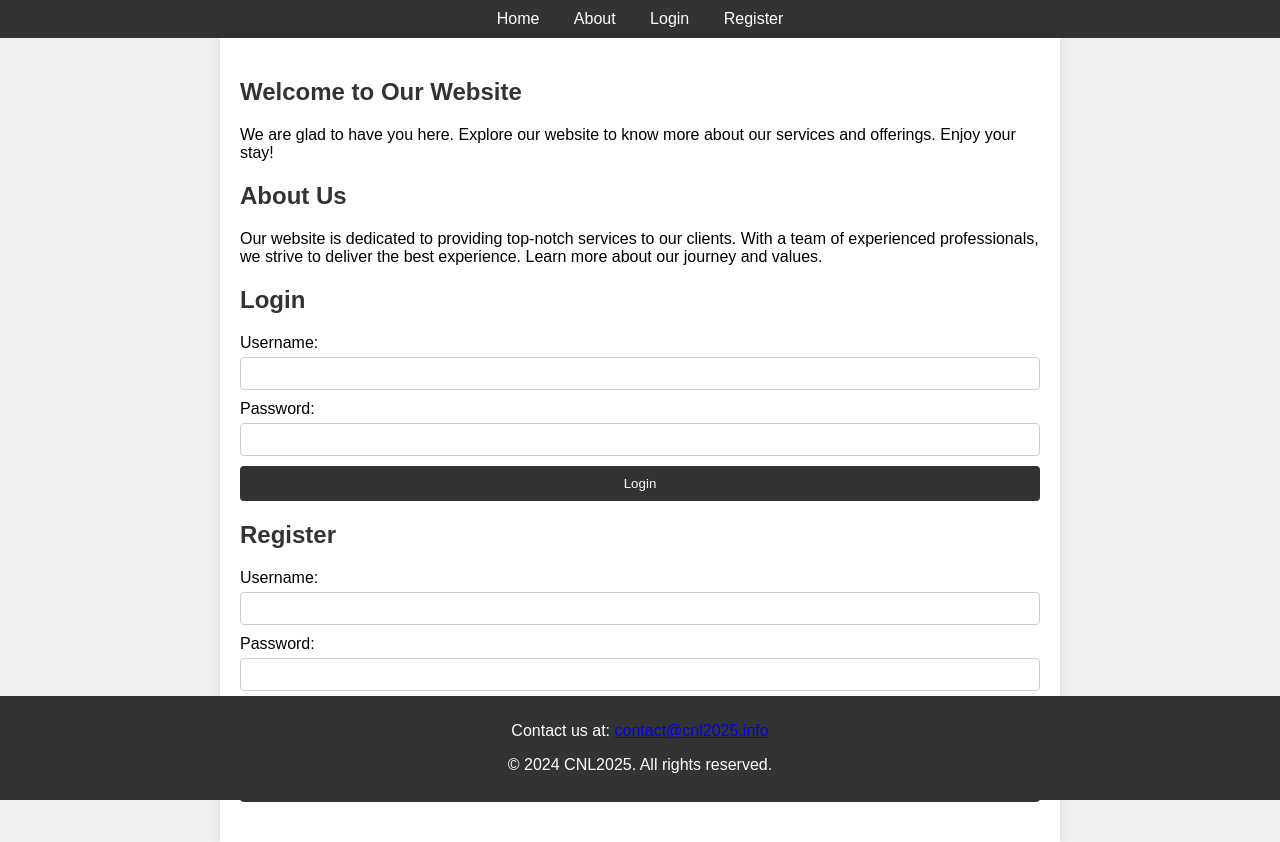
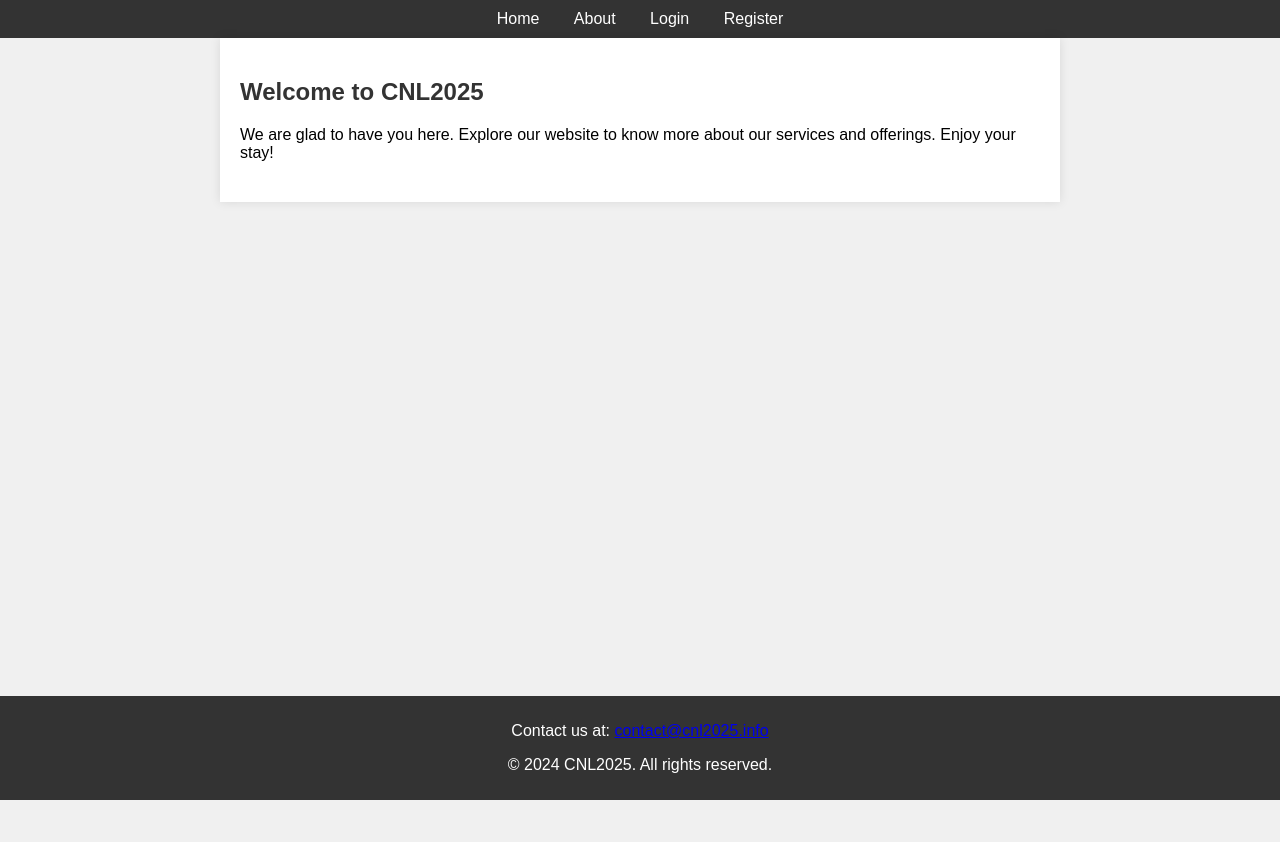
Before and after one commit to vedasree7/testwebsite, a plain HTML site: page index.html in a window 1280 px wide. After the commit the page ends 800 px from the top, so only its background shows below. Drawn offline with Linux system fonts and the light colour scheme.

Commit message:
Update index.html

```diff
--- a/index.html
+++ b/index.html
@@ -3,57 +3,26 @@
 <head>
     <meta charset="UTF-8">
     <meta name="viewport" content="width=device-width, initial-scale=1.0">
-    <title>Elegant Website</title>
+    <title>Home - CNL2025</title>
     <link rel="stylesheet" href="styles.css">
 </head>
 <body>
     <header>
         <nav>
             <ul>
-                <li><a href="#home">Home</a></li>
-                <li><a href="#about">About</a></li>
-                <li><a href="#login">Login</a></li>
-                <li><a href="#register">Register</a></li>
+                <li><a href="index.html">Home</a></li>
+                <li><a href="about.html">About</a></li>
+                <li><a href="login.html">Login</a></li>
+                <li><a href="register.html">Register</a></li>
             </ul>
         </nav>
     </header>
-
     <main>
         <section id="home">
-            <h1>Welcome to Our Website</h1>
+            <h1>Welcome to CNL2025</h1>
             <p>We are glad to have you here. Explore our website to know more about our services and offerings. Enjoy your stay!</p>
         </section>
-
-        <section id="about">
-            <h2>About Us</h2>
-            <p>Our website is dedicated to providing top-notch services to our clients. With a team of experienced professionals, we strive to deliver the best experience. Learn more about our journey and values.</p>
-        </section>
-
-        <section id="login">
-            <h2>Login</h2>
-            <form>
-                <label for="username">Username:</label>
-                <input type="text" id="username" name="username" required>
-                <label for="password">Password:</label>
-                <input type="password" id="password" name="password" required>
-                <button type="submit">Login</button>
-            </form>
-        </section>
-
-        <section id="register">
-            <h2>Register</h2>
-            <form>
-                <label for="new-username">Username:</label>
-                <input type="text" id="new-username" name="new-username" required>
-                <label for="new-password">Password:</label>
-                <input type="password" id="new-password" name="new-password" required>
-                <label for="email">Email:</label>
-                <input type="email" id="email" name="email" required>
-                <button type="submit">Register</button>
-            </form>
-        </section>
     </main>
-
     <footer>
         <p>Contact us at: <a href="mailto:contact@cnl2025.info">contact@cnl2025.info</a></p>
         <p>&copy; 2024 CNL2025. All rights reserved.</p>
```
